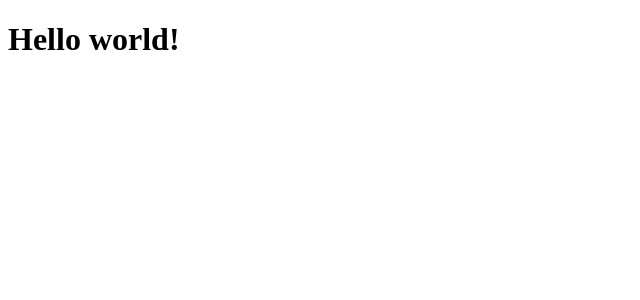
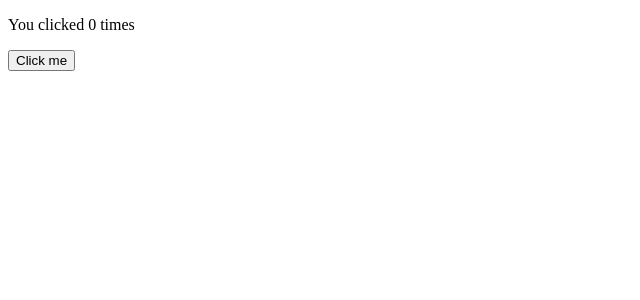
Before and after one commit to tylerlong/ringcentral-web-phone-demo, a React app: page / in a window 1280 px wide. Shown: the top 300 px of the page, without its empty margins (0-640 px from the left). Built offline with nearby package versions, Linux system fonts and the light colour scheme; the HTML template or start-up script is replaced by a standard one.

Commit message:
React hooks

```diff
--- a/src/index.tsx
+++ b/src/index.tsx
@@ -1,8 +1,10 @@
 import ReactDOM from 'react-dom/client';
 import React from 'react';
+
+import App from './main';
 
 const container = document.createElement('div');
 document.body.appendChild(container);
 
 const root = ReactDOM.createRoot(container);
-root.render(<h1>Hello world! </h1>);
+root.render(<App />);
--- /dev/null
+++ b/src/main.tsx
@@ -0,0 +1,13 @@
+import React, {useState} from 'react';
+
+const App = () => {
+  const [count, setCount] = useState(0);
+  return (
+    <div>
+      <p>You clicked {count} times</p>
+      <button onClick={() => setCount(count + 1)}>Click me</button>
+    </div>
+  );
+};
+
+export default App;
--- a/webpack.config.ts
+++ b/webpack.config.ts
@@ -6,7 +6,7 @@
   mode: 'development',
   entry: './src/index.tsx',
   resolve: {
-    extensions: ['.ts', 'tsx', '.js'],
+    extensions: ['.ts', '.tsx', '.js'],
   },
   module: {
     rules: [
```
